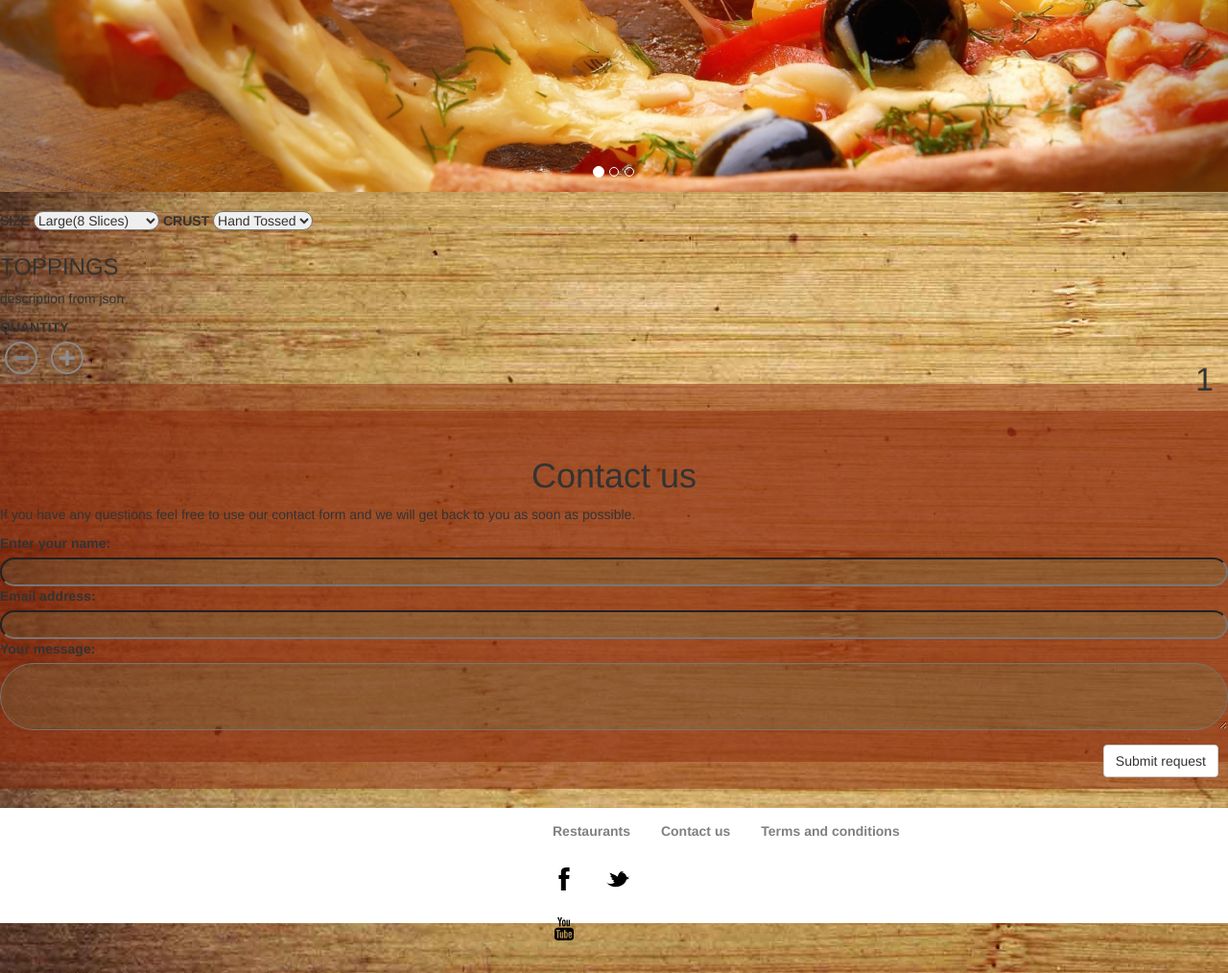
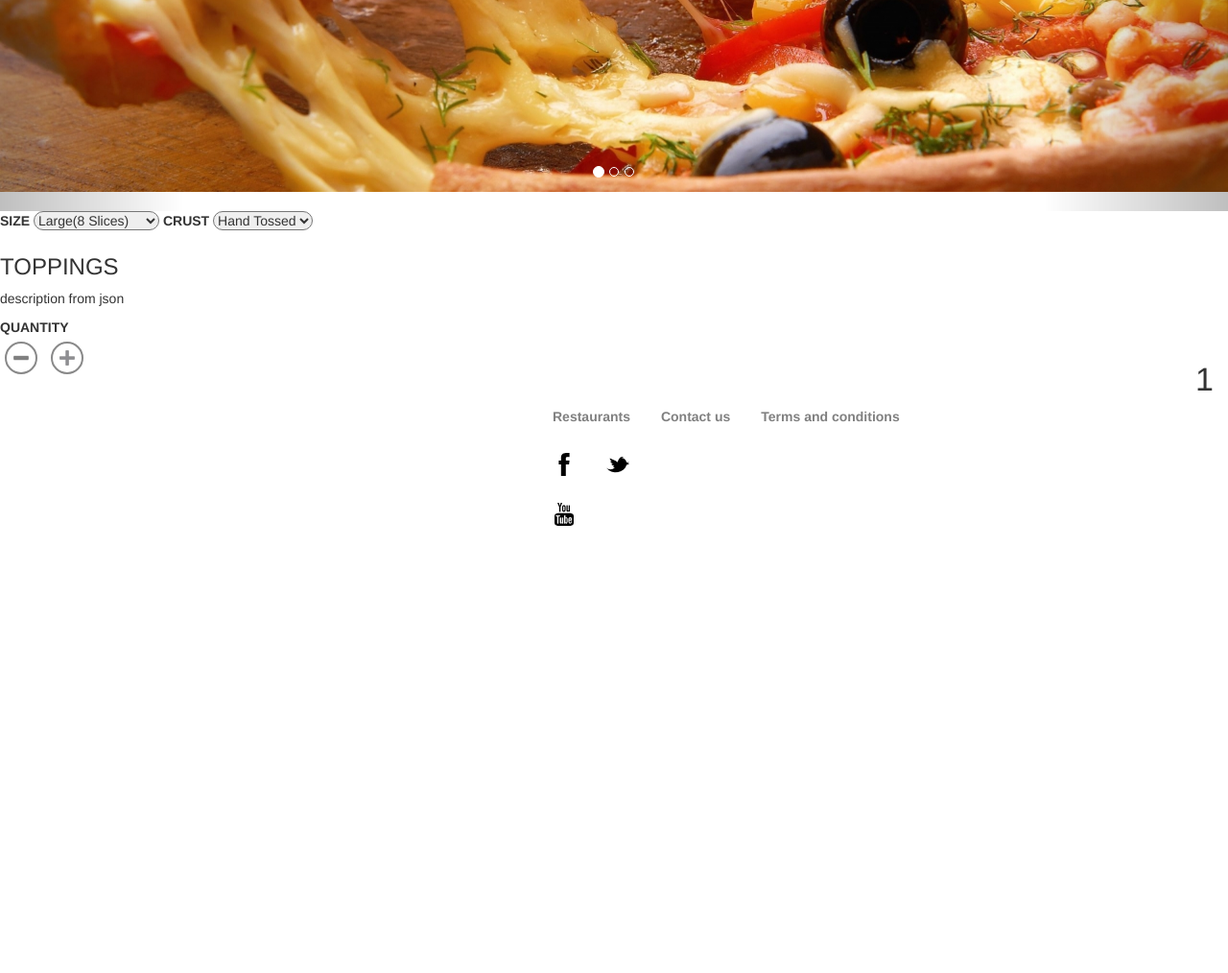
Before and after one commit to melinil/ittalents, a PHP site: page / in a window 1280 px wide. Shown: the part 587-1601 px from the top of the page at 96% size. After the commit the page ends 1169 px from the top, so only its background shows below. Run offline with PHP 8.4, Linux system fonts and the light colour scheme; some libraries are stand-ins or nearby versions.

Commit message:
optimized JS

```diff
--- a/project/assets/css/style.css
+++ b/project/assets/css/style.css
@@ -1,8 +1,11 @@
 
-    body{
+    /* body{
         background-image: url("../images/background.jpg");
+    } */
+
+    #mapPage{
+        display: none;
     }
-
     #header_content{
         background-color: white;
         height: 67px;
@@ -141,6 +144,7 @@
     #navigationBar{
         background-color:rgba(189, 92, 60, 0.36);
         border: 0px solid white;
+        display: none;
 
     }
     #navList{
@@ -167,6 +171,7 @@
    #terms{
        background-color: rgba(142, 45, 13, 0.5);
        color: white;
+       display: none;
    }
 
    .input-fields{
@@ -189,6 +194,7 @@
     background-color: rgba(142, 45, 13, 0.5);
     padding-bottom: 2em;
     padding-top: 2em;
+    display: none;
 }
 
 #message{
--- a/project/assets/javascript/script.js
+++ b/project/assets/javascript/script.js
@@ -1,129 +1,33 @@
 $(document).ready(function () {
-    $("#terms").hide();
-    $("#mapPage").hide();
 
-    $('#logo').on('click', function(){
-        location.reload();
+    $("body").click(function (e) {
+        var idClicked = e.target.id;
+        if (idClicked == 'loginButton') {
+            $('#myModal').modal('toggle');
+        } else if (idClicked == 'registerButton') {
+            $('#myModal2').modal('toggle');
+        } else if (idClicked == 'menuButton') {
+            $("nav").show();
+            $(".pages").hide();
+        } else if (idClicked == 'termsAndCond') {
+            $(".pages").hide();
+            $("#terms").show();
+            console.log(idClicked);
+        } else if (idClicked == 'location') {
+            $(".pages").hide();
+            $("#mapPage").show();
+        } else if (idClicked == 'contactUs') {
+            $(".pages").hide();
+            $("#contactForm").show();
+        } else if (idClicked == 'logo') {
+            location.reload();
+        }
     });
 
-    $('#loginButton').on("click", function () {
-        $('#myModal').modal('toggle');
-        $('#register').css('visible', 'hidden');
-
+    $.ajax({
+        type: "POST",
+        url: "pizzas.json",
+        success: function (data) {
+        }
     });
-
-    $('#registerButton').on("click", function () {
-        $('#myModal2').modal('toggle');
-    });
-
-    $(".nav navbar-nav").ready(function () {
-        $("nav").hide();
-    });
-
-    $("#menuButton").on("click", function () {
-        $("nav").show();
-        $(".pages").hide();
-    });
-
-    $("#termsAndCond").on("click", function () {
-        $(".pages").hide();
-        $("#terms").show();
-    });
-
-    $("#location").on("click", function () {
-        $(".pages").hide();
-        $("#mapPage").show();
-    });
-
-    $("#contactUs").on("click", function () {
-        $(".pages").hide();
-        $("#terms").show();
-    });
-
-
-    $("#pizzaTab").on("click", function () {
-        $('#daIma').empty();
-        displayData(pizza, "pizza")
-
-    })
-    $("#pastaTab").on("click", function () {
-        $('#daIma').empty();
-        displayData(pasta)
-
-    })
-
 });
-
-function displayData(inputVar, picture) {
-    var count=0;
-    inputVar.forEach(function (element) {
-        count++;
-        $('#daIma').append(
-            "<li><p><img class='menuImage' src='assets/images/"+picture+count+".jpeg'><p>Name" + element.name + "</p><p>" + element.price + "</p><p>" + element.description + "</p></li>"
-
-        );
-    });
-}
-
-function myMap() {
-    var myLatLng = { lat: 42.6643557, lng: 23.2879690 };
-
-    var map = new google.maps.Map(document.getElementById('map'), {
-        zoom: 16,
-        center: myLatLng
-    });
-
-    var marker = new google.maps.Marker({
-        position: myLatLng,
-        map: map,
-        title: 'Pizza is here!'
-    });
-}
-
-var pizza = [
-    {
-        "id": 1,
-        "name": "Margarita",
-        "price": 12,
-        "description": "no meat just tomato stuff and stuff... stuff",
-        "image": "assets/images/pizza1.png"
-    },
-    {
-        "id": 2,
-        "name": "Tropico",
-        "price": 16,
-        "description": "Pineapple and some stuff",
-        "image": "assets/images/pizza2.jpg"
-    },
-    {
-        "id": 3,
-        "name": "CAT-arina",
-        "price": 11,
-        "description": "Some other stuff that makes you go meow!",
-        "image": "assets/images/pizza3.png"
-    }
-];
-
-var pasta = [
-    {
-        "id": 1,
-        "name": "AAAAAAAAAAAAAAAAAAAAAAAAA",
-        "price": 12,
-        "description": "no meat just tomato stuff and stuff... stuff",
-        "image": "assets/images/pizza1.png"
-    },
-    {
-        "id": 2,
-        "name": "TropSSSSSSSSSSSSSSSSSSSSSSSSSSSSSSSico",
-        "price": 16,
-        "description": "Pineapple and some stuff",
-        "image": "assets/images/pizza2.jpg"
-    },
-    {
-        "id": 3,
-        "name": "CATDDDDDDDDDDDDDDDDDDDDDDDDDDDD-arina",
-        "price": 11,
-        "description": "Some other stuff that makes you go meow!",
-        "image": "assets/images/pizza3.png"
-    }
-];
--- a/project/index.html
+++ b/project/index.html
@@ -15,10 +15,10 @@
     <!-- <script src="assets/javascript/script.js"></script> -->
 </head>
 
-<body>
+<body id="body">
     <header id="header">
         <div id="header_content">
-            <img src="assets/images/logo.png" alt="logo for pizza website" id="logo">
+            <img src="assets/images/logo.png" alt="logo for pizza website" id="logo" >
             <img src="assets/images/phone.png" alt="phone icon" id="phone">
             <button type="button" id="menuButton" class="btn btn-default" class="nav_button">Menu</button>
             <button type="button" id="loginButton" class="btn btn-primary nav_button">Log In</button>
@@ -153,7 +153,7 @@
 
 
     <div class="pages" id="contactForm">
-        <form id="contactForm">
+        <form>
             <h1>Contact us</h1>
             <p>If you have any questions feel free to use our contact form and we will get back to you as soon as possible.</p>
             <label for="name">Enter your name:</label>
@@ -248,9 +248,9 @@
     <footer>
         <div class="list-group">
             <ul>
-                <li class="fListItem" id="location"><a href="#map">Restaurants</a></li>
-                <li class="fListItem" id="contactUs"><a href="#contact">Contact us</a></li>
-                <li class="fListItem" id="termsAndCond"><a href="#terms">Terms and conditions</a></li>
+                <li class="fListItem"><a href="#map" id="location">Restaurants</a></li>
+                <li class="fListItem" ><a href="#contact" id="contactUs">Contact us</a></li>
+                <li class="fListItem"><a href="#terms"  id="termsAndCond">Terms and conditions</a></li>
             </ul>
         </div>
         <div class="list-group">
```
Also changed, not shown: project/pizzas.json (renamed from project/assets/javascript/pizzas.json).
